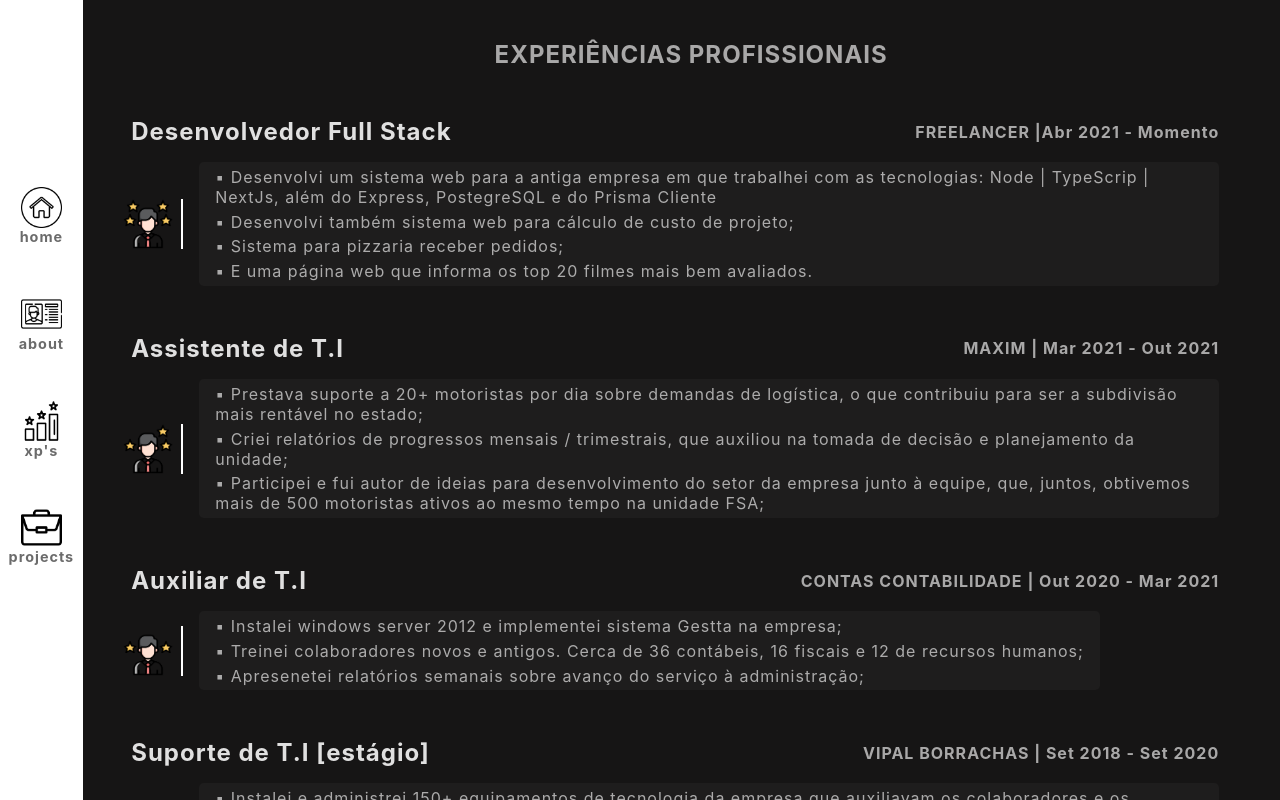
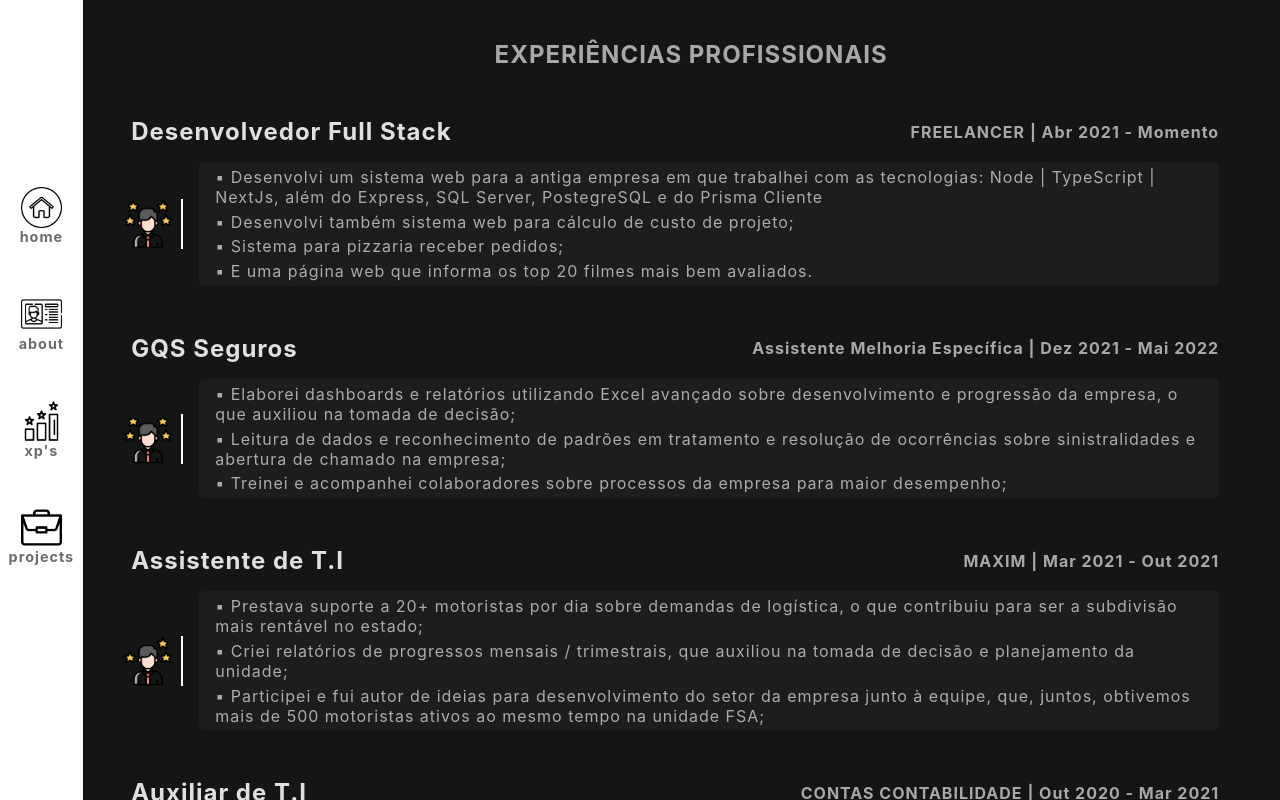
Before and after one commit to ThayllanVivas/thayllanvivas.github.io, a React (Vite) app: page /experience in a window 1280 px wide. Shown: the top 800 px of the page. Built offline with nearby package versions, Linux system fonts and the light colour scheme.

Commit message:
'update_experience_page'

```diff
--- a/src/pages/experience/index.tsx
+++ b/src/pages/experience/index.tsx
@@ -15,7 +15,7 @@ export default function Experience(){
                 <div className={styles.experience_container}>
                     <div className={styles.experience_info}>
                         <p className={styles.title_experience}>Desenvolvedor Full Stack</p>
-                        <p className={styles.date_experience}>FREELANCER |Abr 2021 - Momento</p>
+                        <p className={styles.date_experience}>FREELANCER | Abr 2021 - Momento</p>
                     </div>
 
                     <div className={styles.experience_detail}>
@@ -26,7 +26,7 @@ export default function Experience(){
                         <div className={styles.job_description_experience}>
                             {/* <h2>Dentro os projetos já feitos, esses são os que mais me desafiaram:</h2> */}
                             <p>
-                                ▪ Desenvolvi um sistema web para a antiga empresa em que trabalhei com as tecnologias: Node | TypeScrip | NextJs, além do Express, PostegreSQL e do Prisma Cliente
+                                ▪ Desenvolvi um sistema web para a antiga empresa em que trabalhei com as tecnologias: Node | TypeScript | NextJs, além do Express, SQL Server, PostegreSQL e do Prisma Cliente
                             </p>
                             <p>
                                 ▪ Desenvolvi também sistema web para cálculo de custo de projeto;
@@ -36,6 +36,32 @@ export default function Experience(){
                             </p>
                             <p>
                                 ▪ E uma página web que informa os top 20 filmes mais bem avaliados.
+                            </p>
+                        </div>
+                    </div>
+                </div>
+
+                <div className={styles.experience_container}>
+                    <div className={styles.experience_info}>
+                        <p className={styles.title_experience}>GQS Seguros</p>
+                        <p className={styles.date_experience}>Assistente Melhoria Específica | Dez 2021 - Mai 2022</p>
+                    </div>
+
+                    <div className={styles.experience_detail}>
+                        <div className={styles.experience_img}>
+                            <img src={experience4_logo}/>
+                        </div>
+
+                        <div className={styles.job_description_experience}>
+                            {/* <h2>Dentro os projetos já feitos, esses são os que mais me desafiaram:</h2> */}
+                            <p>
+                                ▪ Elaborei dashboards e relatórios utilizando Excel avançado sobre desenvolvimento e progressão da empresa, o que auxiliou na tomada de decisão;
+                            </p>
+                            <p>
+                                ▪ Leitura de dados e reconhecimento de padrões em tratamento e resolução de ocorrências sobre sinistralidades e abertura de chamado na empresa;
+                            </p>
+                            <p>
+                                ▪ Treinei e acompanhei colaboradores sobre processos da empresa para maior desempenho;
                             </p>
                         </div>
                     </div>
@@ -93,7 +119,7 @@ export default function Experience(){
                                 16 fiscais e 12 de recursos humanos;
                             </p>
                             <p>
-                                ▪ Apresenetei relatórios semanais sobre avanço do serviço à administração;
+                                ▪ Apresentei relatórios semanais sobre avanço do serviço à administração;
                             </p>
                         </div>
                     </div>
```
